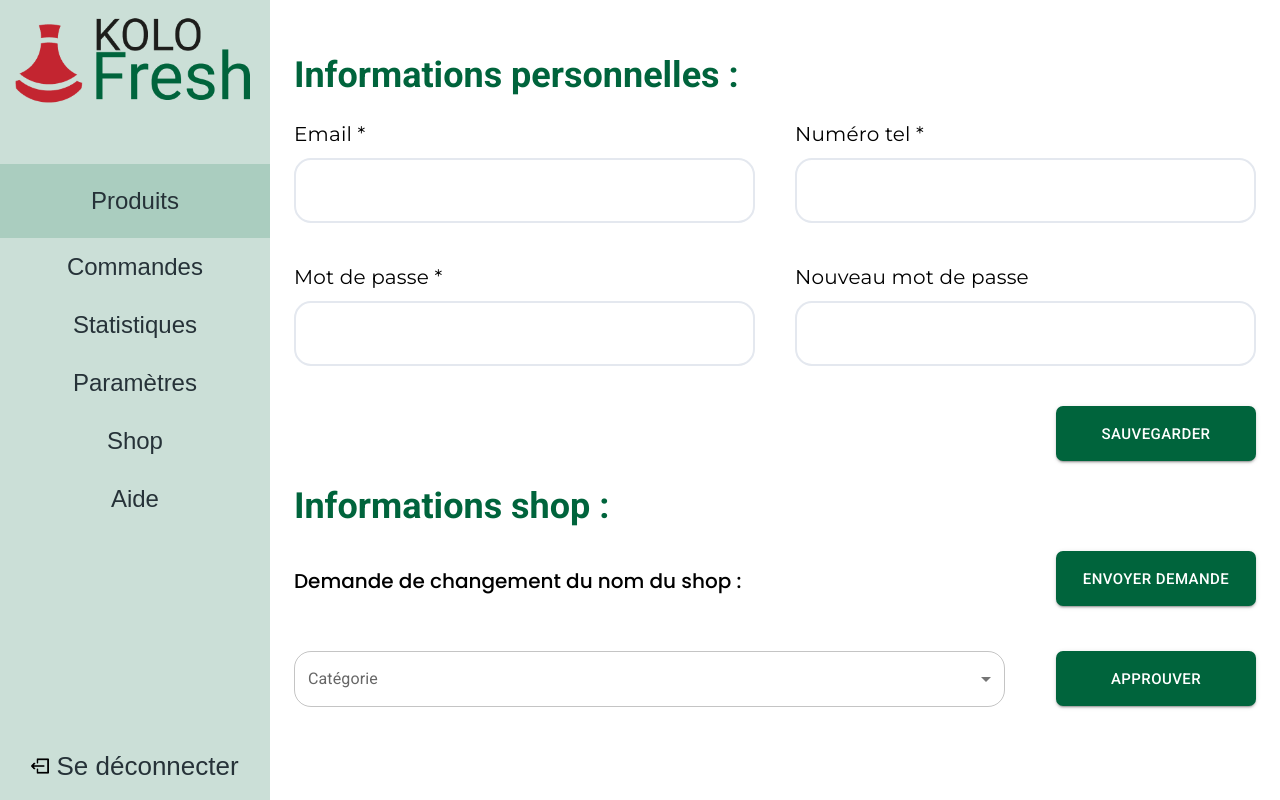
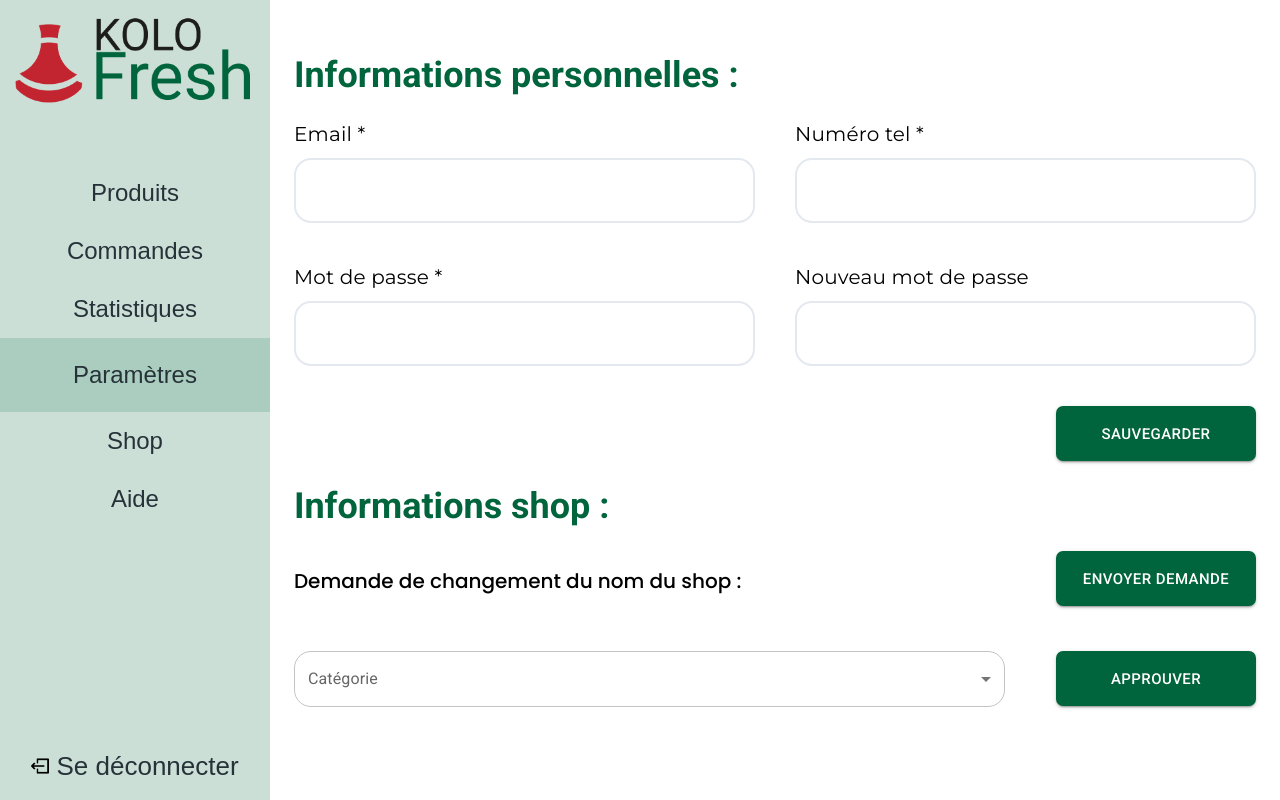
Before and after one commit to othmaneg99/KoloFreshWeb, a Next.js app: page /partner/settings in a window 1280 px wide. Built offline with nearby package versions, Linux system fonts and the light colour scheme; a web font is replaced by a local one.

Commit message:
Show selected page in side menu

```diff
--- a/components/sideBar/sideBar.component.jsx
+++ b/components/sideBar/sideBar.component.jsx
@@ -3,7 +3,7 @@ import logo from '@assets/images/LOGO.png';
 import logout from '@assets/images/logout.png';
 import Image from 'next/image';
 
-export default function SideBar() {
+export default function SideBar(props) {
   return (
     <div className={st.sideBar}>
       <a href='/' className={st.pagesButtons}>
@@ -12,22 +12,22 @@ export default function SideBar() {
 
       <div style={{ paddingTop: '10%' }}>
         <div className={st.pagesButtonsDiv}>
-          <a href='#' className={st.pageButtonActive}>
+          <a href='#' className={props.activePage == 1 ? st.pageButtonActive : st.pagesButtons}>
             Produits
           </a>
-          <a href='#' className={st.pagesButtons}>
+          <a href='#' className={props.activePage == 2 ? st.pageButtonActive : st.pagesButtons}>
             Commandes
           </a>
-          <a href='#' className={st.pagesButtons}>
+          <a href='#' className={props.activePage == 3 ? st.pageButtonActive : st.pagesButtons}>
             Statistiques
           </a>
-          <a href='#' className={st.pagesButtons}>
+          <a href='#' className={props.activePage == 4 ? st.pageButtonActive : st.pagesButtons}>
             Paramètres
           </a>
-          <a href='#' className={st.pagesButtons}>
+          <a href='#' className={props.activePage == 5 ? st.pageButtonActive : st.pagesButtons}>
             Shop
           </a>
-          <a href='#' className={st.pagesButtons}>
+          <a href='#' className={props.activePage == 6 ? st.pageButtonActive : st.pagesButtons}>
             Aide
           </a>
           <a href='#' className={st.signOutBtn}>
--- a/pages/partner/products.jsx
+++ b/pages/partner/products.jsx
@@ -47,7 +47,7 @@ export default function PartnerProducts() {
     <body>
       <div className={st.container}>
         <div className={st.spread}>
-          <SideBar />
+          <SideBar activePage={1} />
 
           <div className={st.parentDiv}>
             <div className={st.planteDiv} style={{ right: '0', position: 'absolute', top: '-15px' }}>
--- a/pages/partner/settings.jsx
+++ b/pages/partner/settings.jsx
@@ -41,7 +41,7 @@ export default function PartnerSettings() {
   return (
     <body>
       <div className={st.spread}>
-        <SideBar />
+        <SideBar activePage={4} />
 
         <Container className={st.parentDiv}>
           <h1 style={style.heading}>Informations personnelles : </h1>
```
